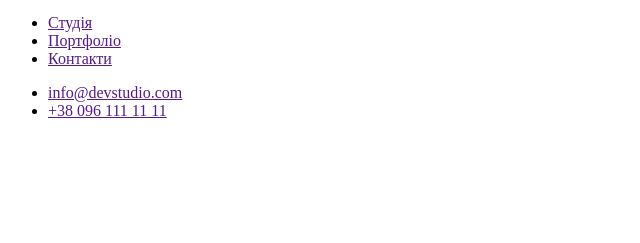
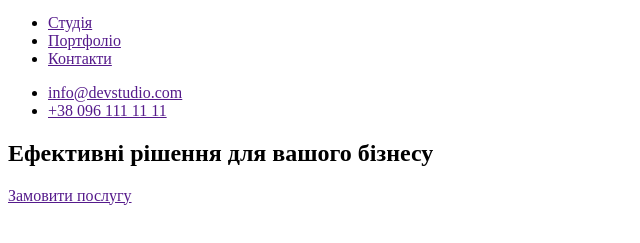
Before and after one commit to ElenaAlexk/goit-markup-hw-01, a plain HTML site: page index.html in a window 1280 px wide. Shown: the part 87-330 px from the top of the page, without its empty margins (0-640 px from the left). Drawn offline with Linux system fonts and the light colour scheme.

Commit message:
Оформление 2 ч макета div

```diff
--- a/index.html
+++ b/index.html
@@ -26,5 +26,12 @@
     </ul>
     </nav>
   </header>
+
+  <div>
+    <section>
+      <h1>Ефективні рішення для вашого бізнесу</h1>
+      <a href="">Замовити послугу</a>
+    </section>
+  </div>
 </body>
 </html>
```
